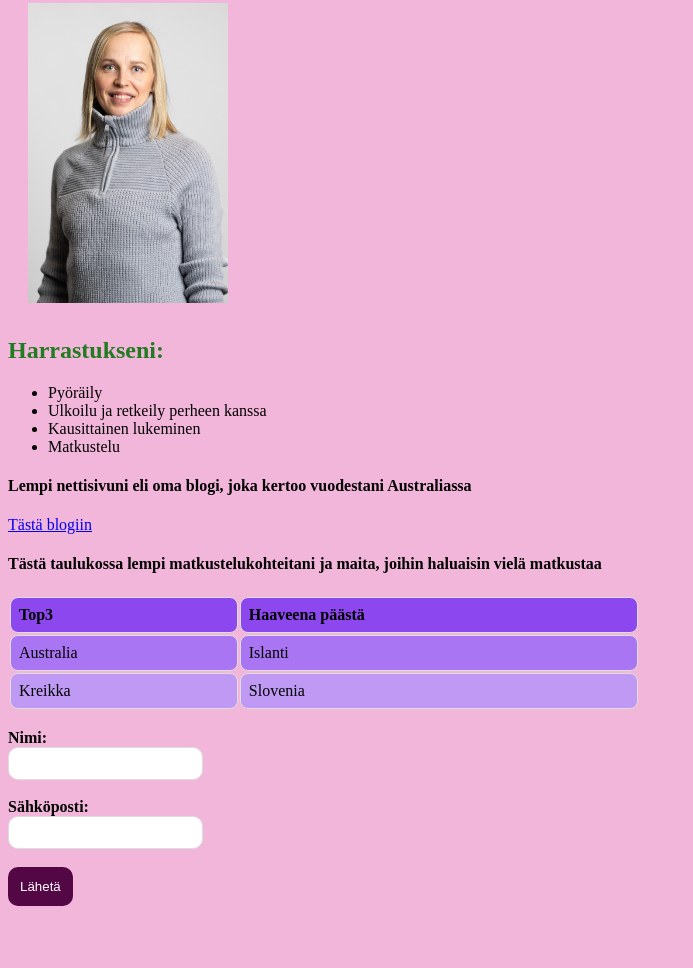
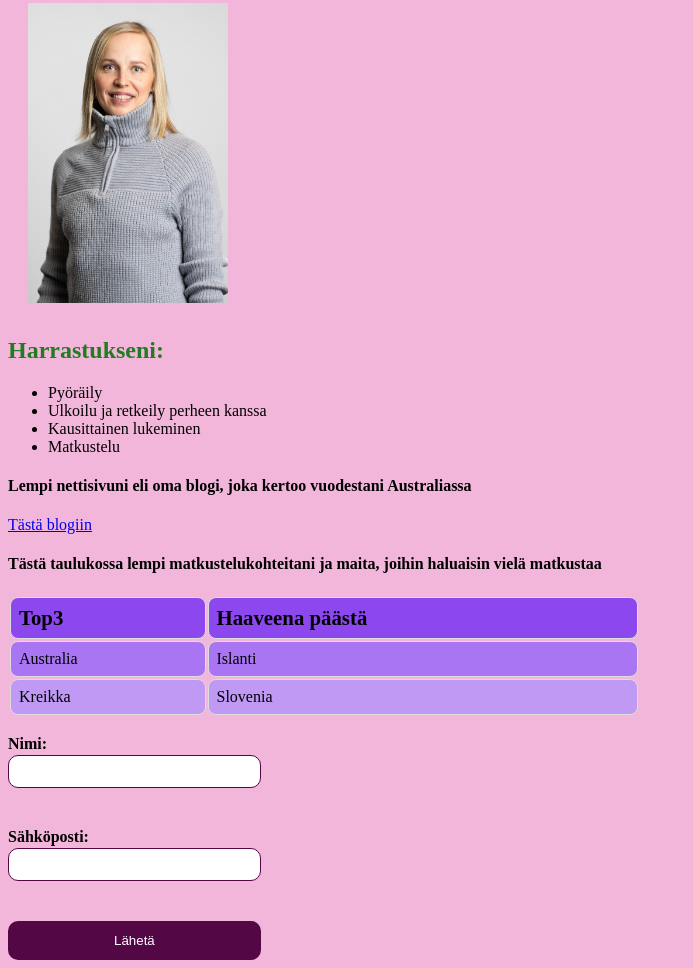
Before and after one commit to inskuu/Websivuston-kehittaminen, a plain HTML site: page WS02_CSS/index.html in a window 1280 px wide. Shown: the part 157-1125 px from the top of the page, without its empty margins (0-693 px from the left). Before the commit the page ends 1071 px from the top, so only its background shows below. Drawn offline with Linux system fonts and the light colour scheme.

Commit message:
Korjattu virheet

```diff
--- a/WS02_CSS/Styles/style.css
+++ b/WS02_CSS/Styles/style.css
@@ -19,20 +19,23 @@ th, td {
 }
 
 th {background-color: rgb(140, 71, 238);
+  font-size: 1.3em;
 }
 td {background-color:rgb(170, 117, 243) ;}
 form {
-  display: :flex;
+  display: flex;
   flex-direction: column;
-  gap: 10px;
+  gap: 2px;
+  width: 20%
 }
 label {
   font-weight: bold;
 }
 input[type="text"], input[type="email"] {
   padding: 8px;
-  border: 1px solid #ddd;
+  border: 1px solid  rgb(83, 7, 69);
   border-radius: 10px;
+
 }
 input[type="submit"] {
   background-color: rgb(83, 7, 69);
```
Also changed, not shown: WS01_HTML/index.html (+8 -8 lines), WS02_CSS/index.html (+0 -2 lines).
